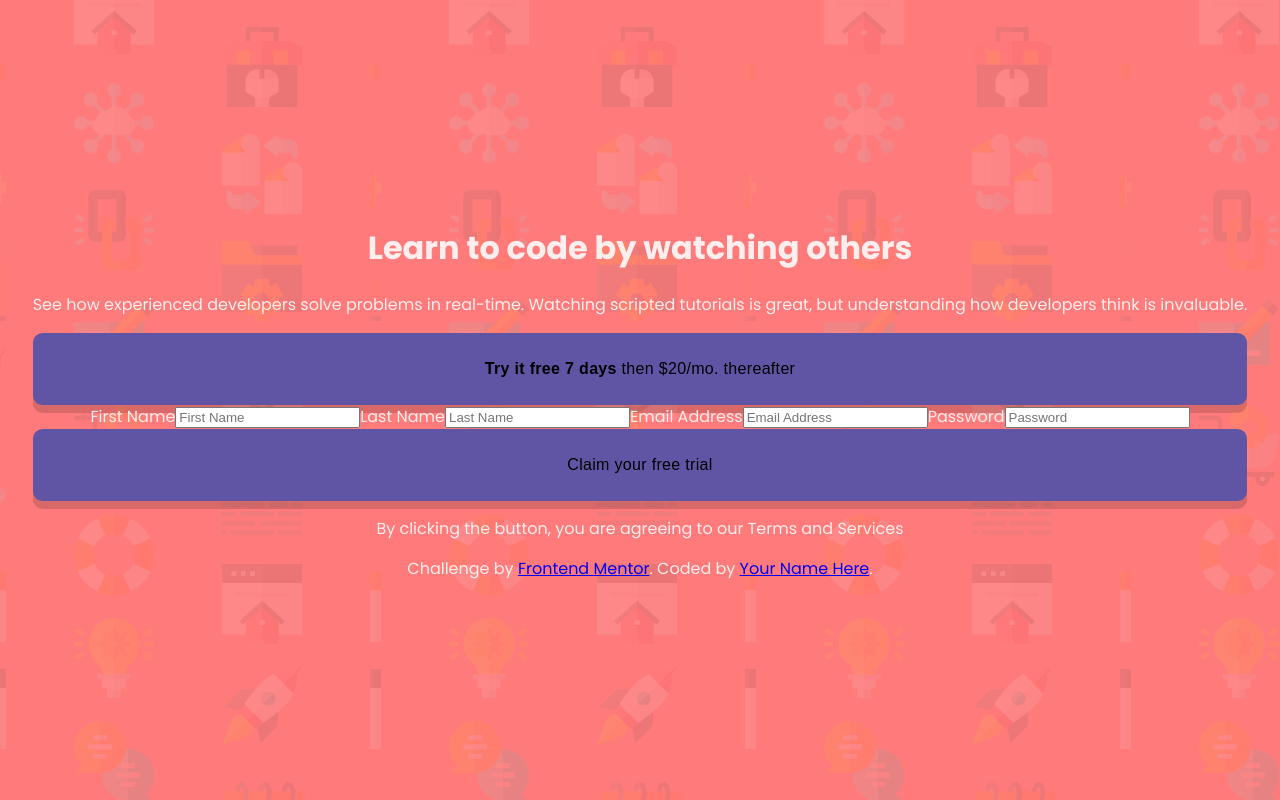
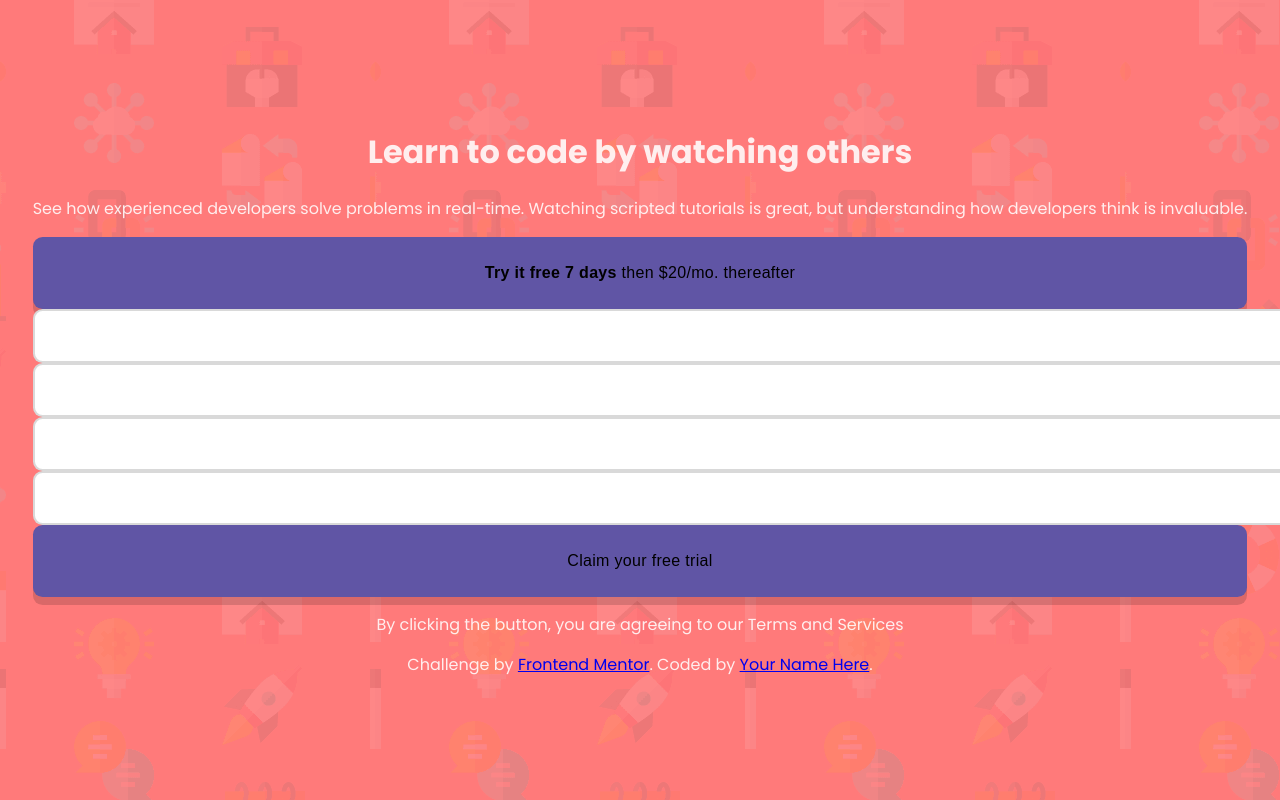
Before and after one commit to Aguirreignacio12/sign-up-form, a React (Vite) app: page / in a window 1280 px wide. Built offline with nearby package versions, Linux system fonts and the light colour scheme.

Commit message:
Agregar estilos al componente InputField

```diff
--- a/src/components/Form/InputField/InputField.jsx
+++ b/src/components/Form/InputField/InputField.jsx
@@ -1,10 +1,28 @@
-const InputField = ({ label, type, name, value, onChange }) => {
+import styled from "styled-components";
+
+const StyledInput = styled.input`
+width:100%;
+font-size:1rem;
+outline:none;
+font-weight:600;
+padding:1em 1.2em;
+position:relative;
+background-color: #fff;
+border-radius:.60em;
+border: 2px solid  rgba(0,0,0,15%);
+color: hsl(249, 10%, 26%) ;
+
+
+&:focus{
+border: 2px solid  hsl(246, 25%, 77%) ;
+}
+`
+
+const InputField = ({ type, name, placeholder, value, onChange }) => {
   return (
-    <label htmlFor={name}>
-      {label}
-      <input type={type} name={name} placeholder={label} value={value} onChange={onChange} />
-    </label>
-
+    <div>
+      <StyledInput type={type} name={name} placeholder={placeholder} value={value} onChange={onChange} />
+    </div>
   );
 }
 
```
